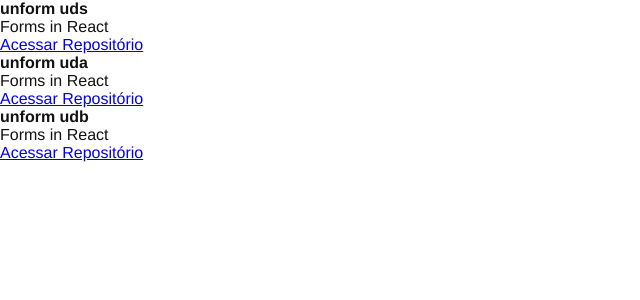
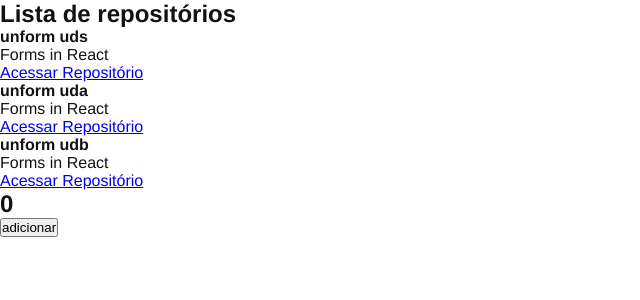
Before and after one commit to robsonbs/ignite-reactjs-welcome-01, a React app: page / in a window 1280 px wide. Shown: the top 300 px of the page, without its empty margins (0-640 px from the left). Built offline with nearby package versions, Linux system fonts and the light colour scheme.

Commit message:
chore: concept of fragment

```diff
--- a/src/App.jsx
+++ b/src/App.jsx
@@ -1,7 +1,14 @@
+import { Fragment } from 'react';
+import { Counter } from './components/Counter';
 import { RepositoryList } from './components/RepositoryList';
 
 import './styles/global.scss';
 
 export function App() {
-  return <RepositoryList/>
+  return (
+    <Fragment>
+      <RepositoryList />
+      <Counter />
+    </Fragment>
+  )
 }
--- /dev/null
+++ b/src/components/Counter.jsx
@@ -0,0 +1,8 @@
+export function Counter(){
+  return (
+    <div>
+      <h2>0</h2>
+      <button>adicionar</button>
+    </div>
+  )
+}
--- a/src/components/RepositoryList.jsx
+++ b/src/components/RepositoryList.jsx
@@ -15,6 +15,8 @@ const repositories = [
 export function RepositoryList() {
   return (
     <section className="repository-list">
+      <h1>Lista de repositórios</h1>
+
       <ul>
         {repositories.map(repository => (
           <RepositoryItem key={repository.id} repository={repository} />
```
